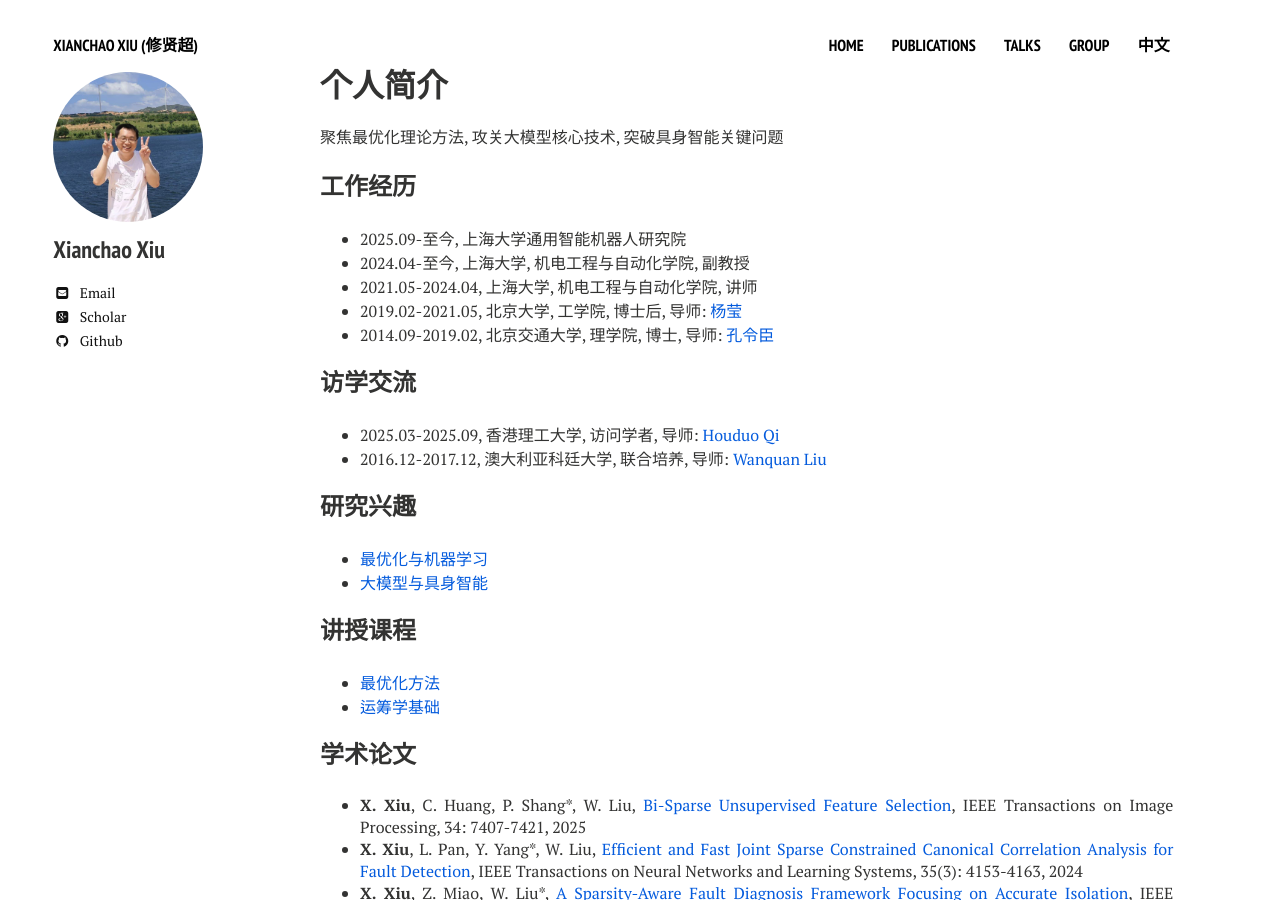
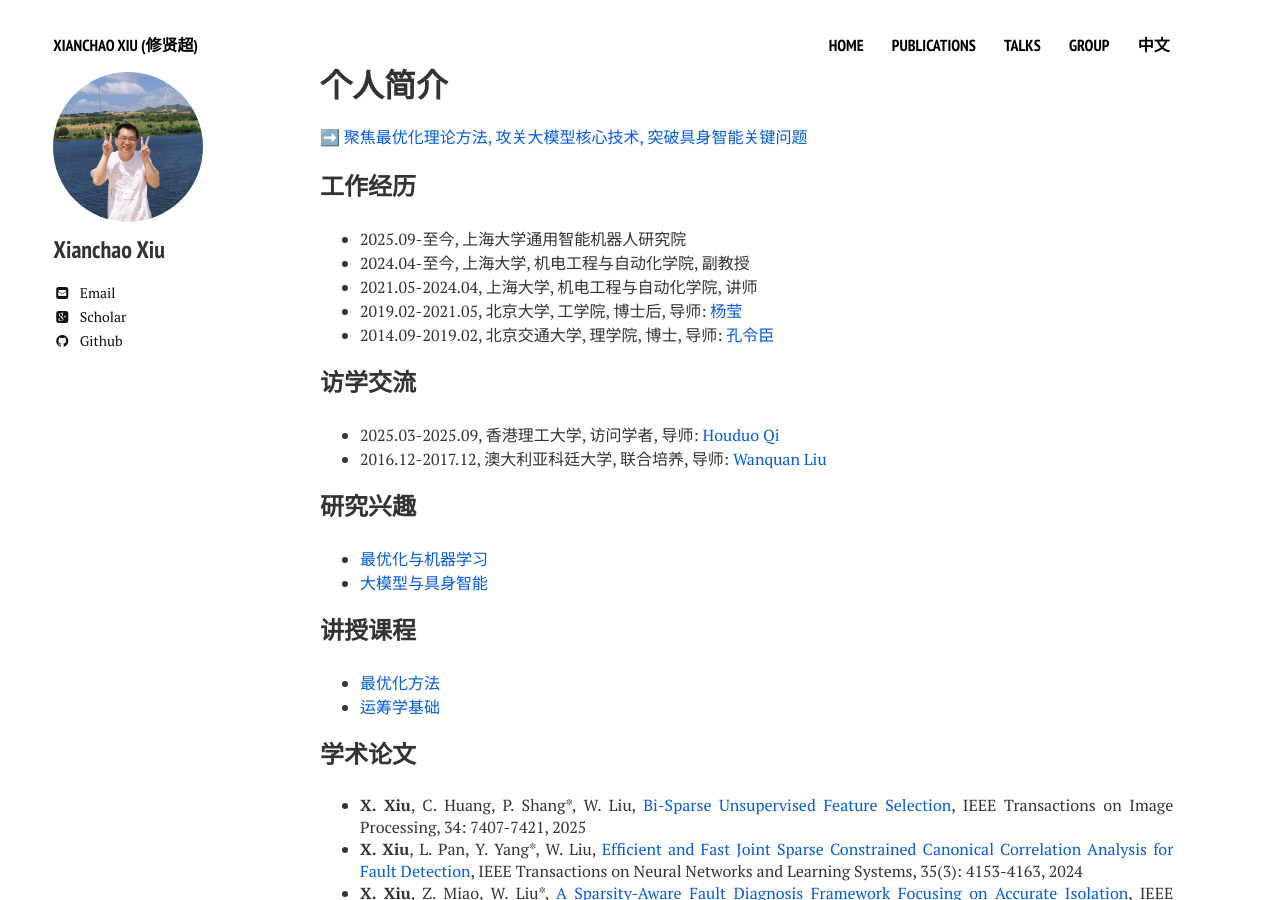
Before and after one commit to xianchaoxiu/xianchaoxiu.github.io, a Jekyll site: the page built from chinese/index.md, in a window 1280 px wide and 900 px high. Built offline with Jekyll 4.4.1, drawn with Linux system fonts in a browser that asks for light colours; nearby versions of some CDN libraries.

Commit message:
Update index.md

```diff
--- a/chinese/index.md
+++ b/chinese/index.md
@@ -7,7 +7,8 @@ comments: false
 share: false
 ---
 
-聚焦最优化理论方法, 攻关大模型核心技术, 突破具身智能关键问题
+
+➡️ <a href="https://auto.shu.edu.cn/info/1341/80462.htm" class="textlink" target="_blank"> 聚焦最优化理论方法, 攻关大模型核心技术, 突破具身智能关键问题 </a>
 
 ### 工作经历
 * 2025.09-至今, 上海大学通用智能机器人研究院 <br>
```
